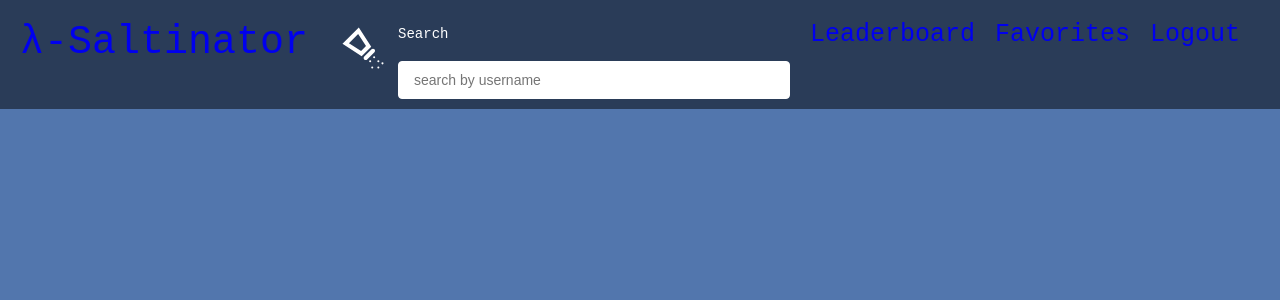
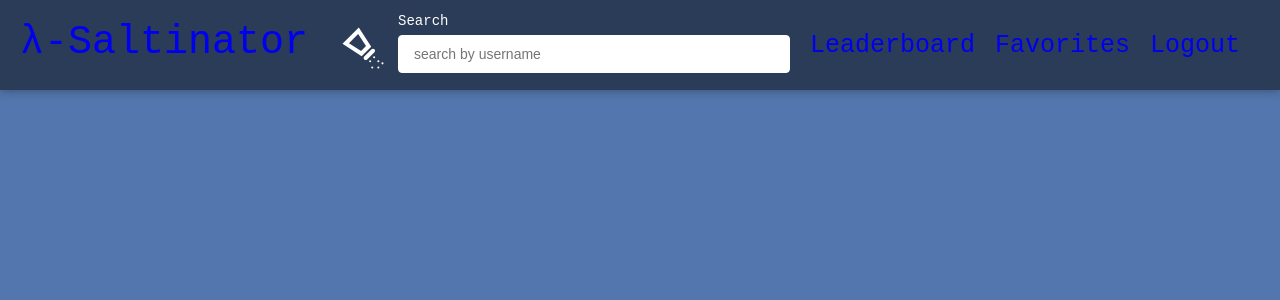
Before and after one commit to best-salitest-hacker-news-trolls/front-end, a React (Create React App) app in the folder saltinator/: page / in a window 1280 px wide. Shown: the top 300 px of the page. Built offline with nearby package versions, Linux system fonts and the light colour scheme.

Commit message:
styling tweaks to nav

```diff
--- a/saltinator/src/components/layout/SearchForm.js
+++ b/saltinator/src/components/layout/SearchForm.js
@@ -1,5 +1,6 @@
 import React, { useState } from "react";
 import { connect } from "react-redux";
+import styled from "styled-components";
 
 import { fetchUser } from "../../actions/user";
 
@@ -21,7 +22,7 @@ const SearchForm = props => {
   };
 
   return (
-    <form onSubmit={handleSubmit}>
+    <Form onSubmit={handleSubmit}>
       <label>Search</label>
       <input
         type="text"
@@ -29,8 +30,14 @@ const SearchForm = props => {
         placeholder="search by username"
         onChange={handleChange}
       />
-    </form>
+    </Form>
   );
 };
 
 export default connect(null, { fetchUser })(SearchForm);
+
+const Form = styled.form`
+  label {
+    margin: 0;
+  }
+`;
--- a/saltinator/src/components/navigation/navigation.js
+++ b/saltinator/src/components/navigation/navigation.js
@@ -9,10 +9,12 @@ import { logout } from "../../actions/logout";
 const NavBar = styled.div`
   display: flex;
   justify-content: space-between;
+  align-items: center;
   width: auto;
   color: white;
   font-size: 40px;
   background-color: #2a3c58;
+  box-shadow: 0px 2px 8px rgba(0, 0, 0, 0.25);
 `;
 const NavLinks = styled.div`
   display: flex;
```
